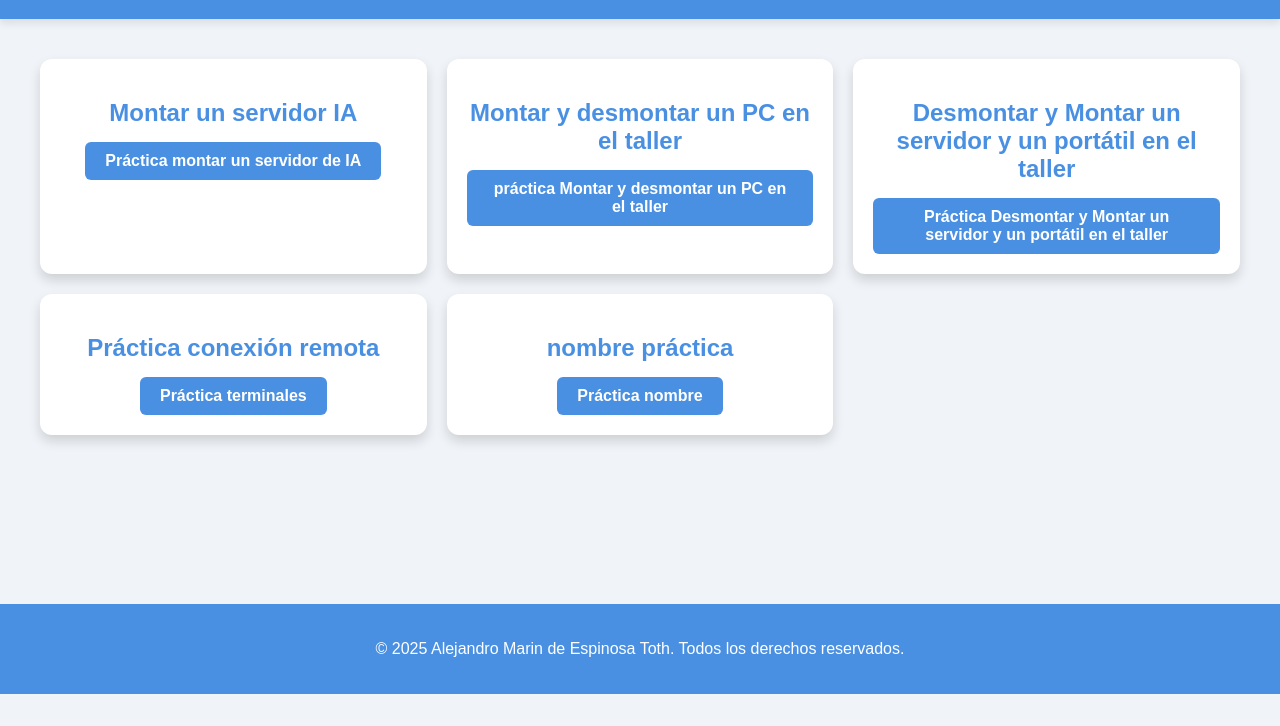
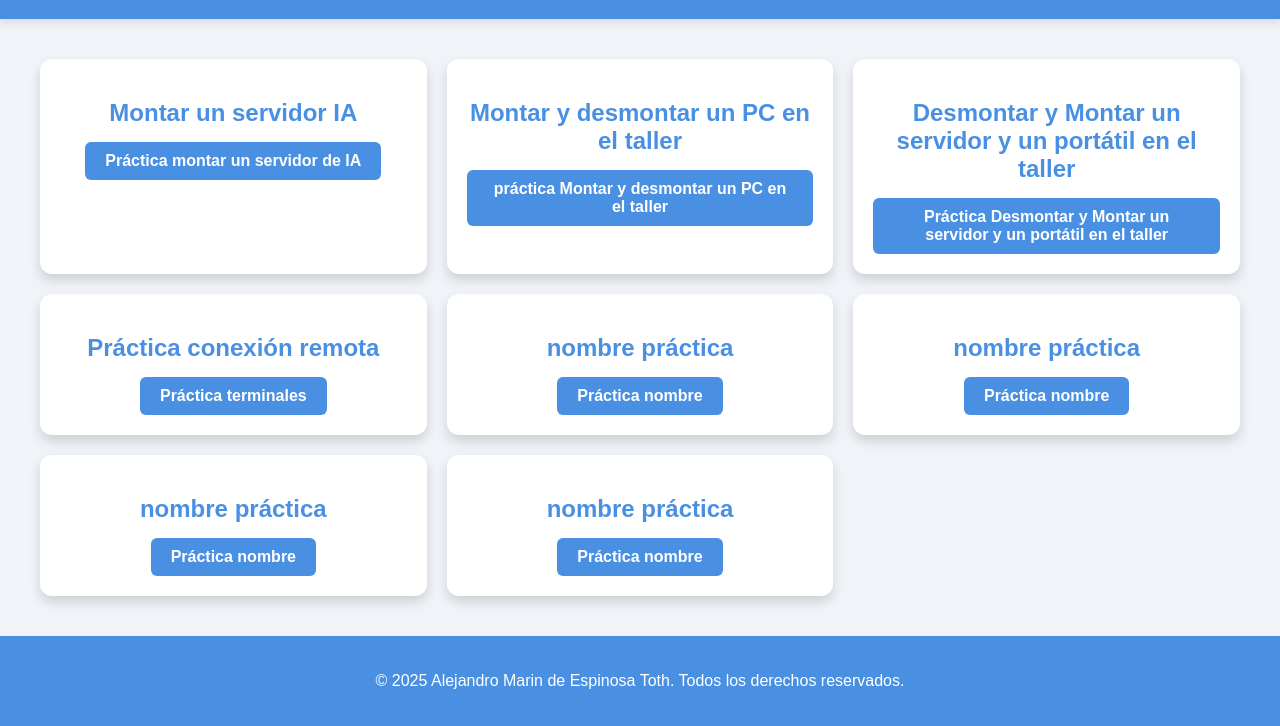
Before and after one commit to amt0008/AFH, a plain HTML site: page trabajos/index.html in a window 1280 px wide. Shown: the part 106-832 px from the top of the page. Before the commit the page ends 800 px from the top, so only its background shows below. Drawn offline with Linux system fonts and the light colour scheme.

Commit message:
Add additional practice sections in index.html

```diff
--- a/trabajos/index.html
+++ b/trabajos/index.html
@@ -122,6 +122,21 @@
             <a href="#" target=_blank>Práctica nombre</a>
         </div>
 
+        <div class="window">
+            <h2>nombre práctica</h2>
+            <a href="#" target=_blank>Práctica nombre</a>
+        </div>
+
+        <div class="window">
+            <h2>nombre práctica</h2>
+            <a href="#" target=_blank>Práctica nombre</a>
+        </div>
+
+        <div class="window">
+            <h2>nombre práctica</h2>
+            <a href="#" target=_blank>Práctica nombre</a>
+        </div>
+
         <!-- Puedes agregar más ventanas copiando esta estructura -->
     </div>
 
```
